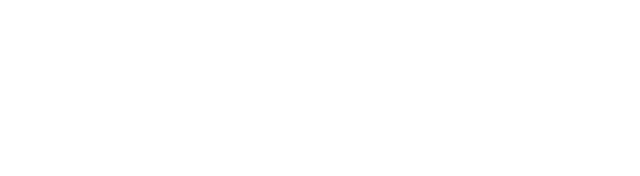
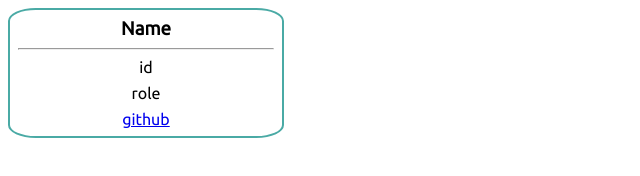
Before and after one commit to kaydeejay/team-roster-gen, a website: page templates/html-scratchpad.html in a window 1280 px wide. Shown: the whole page, without its empty margins (0-640 px from the left). Drawn offline with Linux system fonts and the light colour scheme.

Commit message:
adds all class html templates

```diff
--- a/templates/html-scratchpad.html
+++ b/templates/html-scratchpad.html
@@ -4,9 +4,44 @@
     <meta charset="UTF-8">
     <meta name="viewport" content="width=device-width, initial-scale=1.0">
     <meta http-equiv="X-UA-Compatible" content="ie=edge">
-    <title>Document</title>
+    <title>Team Roster</title>
+    <link href="https://fonts.googleapis.com/css?family=Ubuntu&display=swap" rel="stylesheet">
+    <style>
+        * {
+            margin: 0;
+            border: 0;
+            padding: 0;
+        }
+        .card {
+            width: 20%;
+            border: 2px solid #4aaaa5;
+            border-radius: 10%;
+            text-align: center;
+            font-family: 'Ubuntu', sans-serif;
+            margin: 0.5em;
+            padding: 0.5em;
+        }
+        .card p {
+            margin: 0.5em;
+        }
+        hr {
+            display: block;
+            margin-top: 0.5em;
+            margin-bottom: 0.5em;
+            margin-left: auto;
+            margin-right: auto;
+            border-style: inset;
+            border-width: 1px;
+        }
+    </style>
 </head>
 <body>
-
+    <div class="card">
+        <h3 class="name">Name</h3>
+        <hr>
+        <p class="id">id</p>
+        <p class="role">role</p>
+        <a class="github" href="#">github</a>
+    </div>
 </body>
 </html>
```
Also changed, not shown: templates/engineer.js (+9 -0 lines), templates/intern.js (+9 -0 lines), templates/main.js (+41 -0 lines), templates/manager.js (+9 -0 lines), 1 other file.
